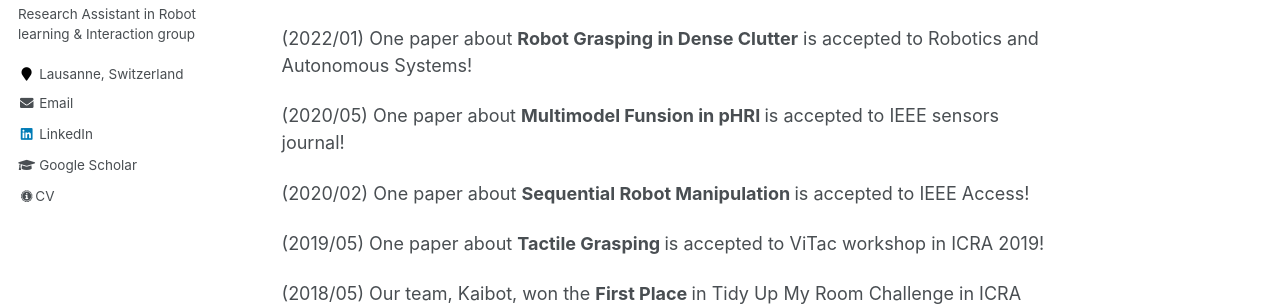
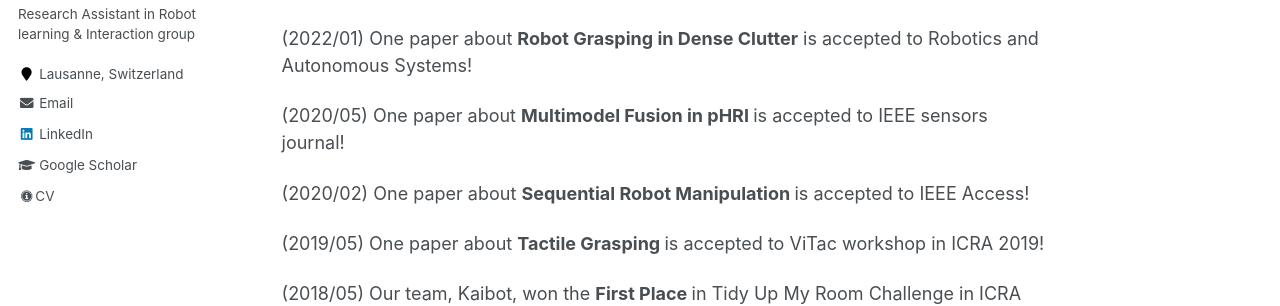
Before and after one commit to Schortenger/schortenger.github.io, a Jekyll site: the page built from _pages/about.md, in a window 1280 px wide and 900 px high, scrolled down 719 px. Shown: the part 249-555 px from the top of the window. Built offline with Jekyll 4.4.1, drawn with Linux system fonts in a browser that asks for light colours; some web fonts are replaced; a script that is not in the unit is left out.

Commit message:
update news

```diff
--- a/_pages/about.md
+++ b/_pages/about.md
@@ -28,7 +28,7 @@ Recent News
 
 <p>(2022/01) One paper about <strong> Robot Grasping in Dense Clutter</strong> is accepted to Robotics and Autonomous Systems!</p>
 
-<p>(2020/05) One paper about <strong> Multimodel Funsion in pHRI </strong> is accepted to IEEE sensors journal!</p>
+<p>(2020/05) One paper about <strong> Multimodel Fusion in pHRI </strong> is accepted to IEEE sensors journal!</p>
 
 <p>(2020/02) One paper about <strong> Sequential Robot Manipulation </strong> is accepted to IEEE Access!</p>
 
```
